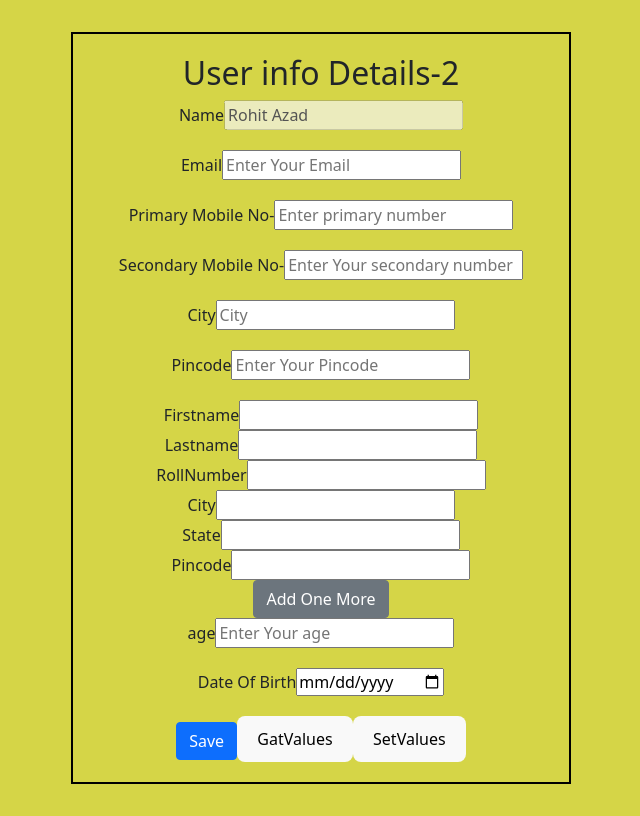
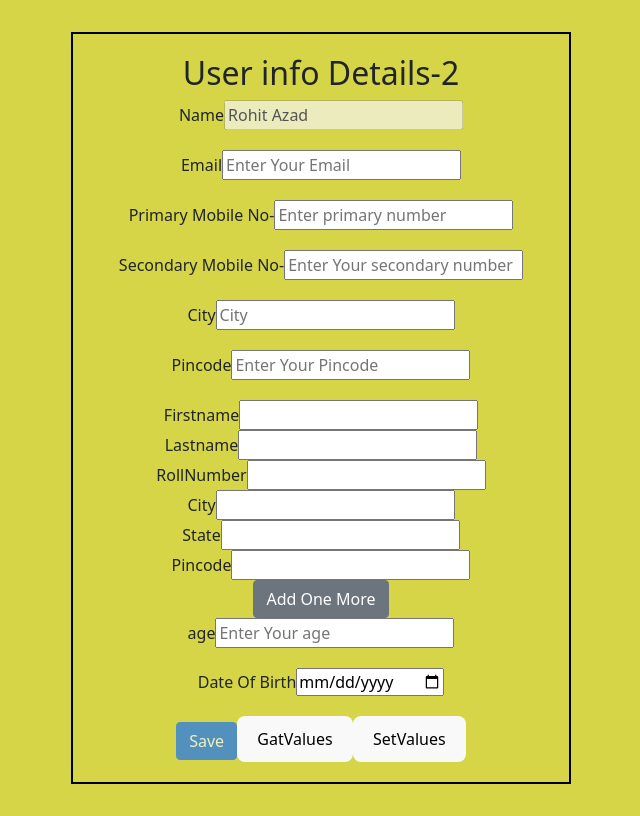
Before and after one commit to sharmasuper/EntityProjectCRUD, a React (Vite) app: page / in a window 1280 px wide. Shown: the whole page, without its empty margins (319-959 px from the left). Built offline with nearby package versions, Linux system fonts and the light colour scheme.

Commit message:
disabled summit feature in submt button

```diff
--- a/src/Components/Students/UserInfoValidation.jsx
+++ b/src/Components/Students/UserInfoValidation.jsx
@@ -31,10 +31,10 @@ function UserInfoValidation({ data }) {
     }
   })
 
-  const { register, control, handleSubmit, setValue,getValues,formState: { errors,touchedFields,dirtyFields,isDirty } ,watch} = form
+  const { register, control, handleSubmit, setValue,getValues,formState: { errors,touchedFields,dirtyFields,isDirty,isValid } ,watch} = form
 
 
- console.log("touchFields",touchedFields, "dirtyFields",dirtyFields , "isDirty" , isDirty)
+ console.log("touchFields",touchedFields, "dirtyFields",dirtyFields , "isDirty" , isDirty,"isValid",isValid)
   //update kargai to dirtyFields bhi true dikhyga
 
   const { fields, append, remove } = useFieldArray({
@@ -51,7 +51,6 @@ function UserInfoValidation({ data }) {
 
     setValue("Email","mohit@gmial.com",{shouldValidate:true,shouldTouch:true,shouldDirty:true})
     setValue("name","mohit sharma",{shouldValidate:true,shouldTouch:true,shouldDirty:true})
-
 
 
 
@@ -85,7 +84,7 @@ const formValues = getValues(["Email","number"])
       <div className='userForm'>
         <h2>User info Details-{Render/2}</h2>
         {/* <h3>UserWatch Render - {JSON.stringify(UserWatch)}</h3> */}
-
+                                                                            {/* onError sai jitnai bhi h sarai error print ho jaygai */}
         <form className='userDetailform' onSubmit={handleSubmit(submit,onError)}>
           {/* Input for Name */}
           <div className='fromGroup'>
@@ -245,7 +244,8 @@ const formValues = getValues(["Email","number"])
 
           </div>
 
-          <button className='btn btn-primary'>Save</button>
+          <button className='btn btn-primary' disabled={!isDirty || !isValid}>Save</button>
+                                                                                            {/* jab tak sarai valid correct form fill nahi ho jaya tab tak tab tak yai disabled hi rahaiga */}
           <button type='button' onClick={handleGetValue}>GatValues</button>
           <button type="button" onClick={handleSetValues}>SetValues</button>
         </form>
```
